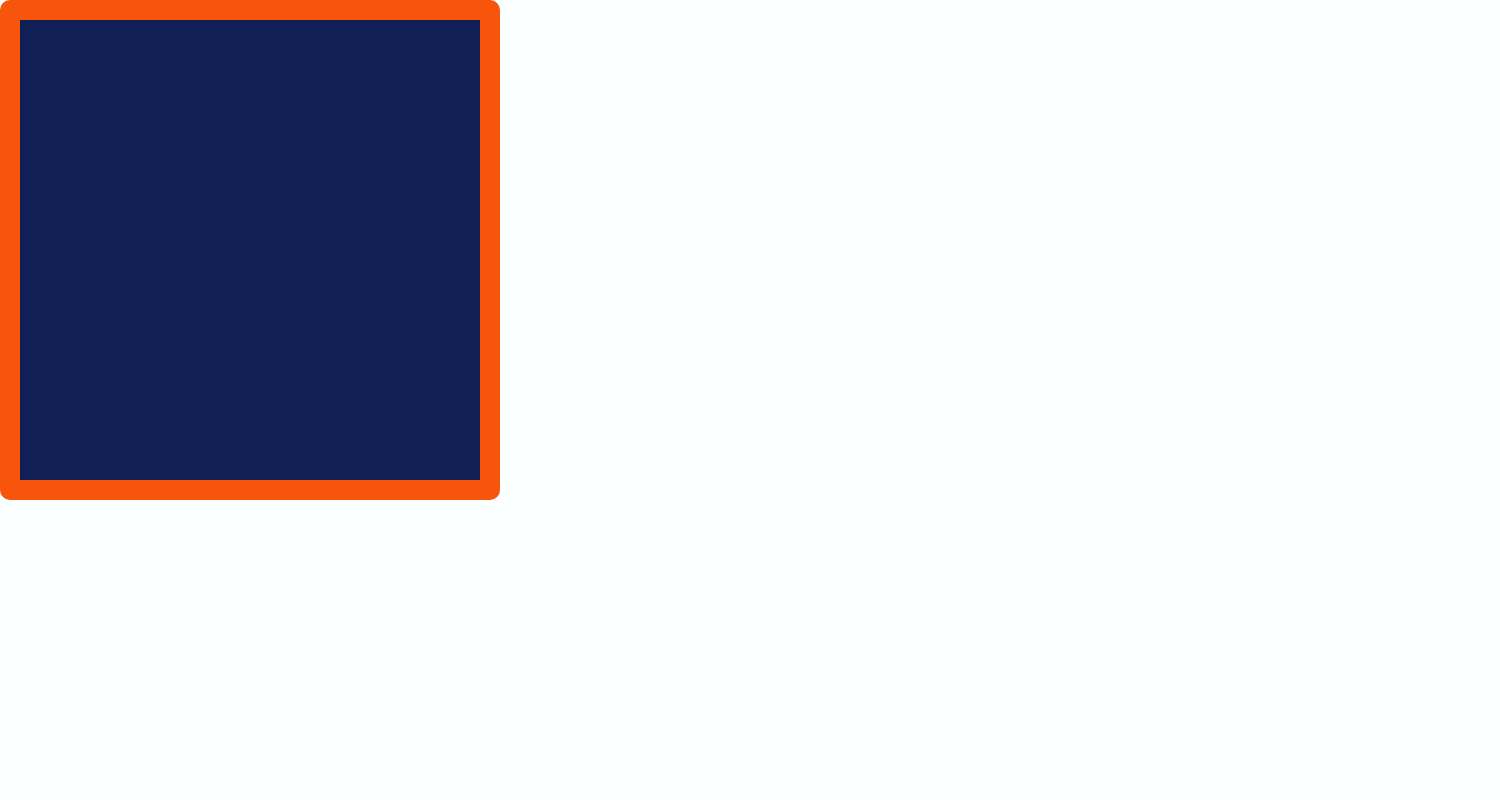
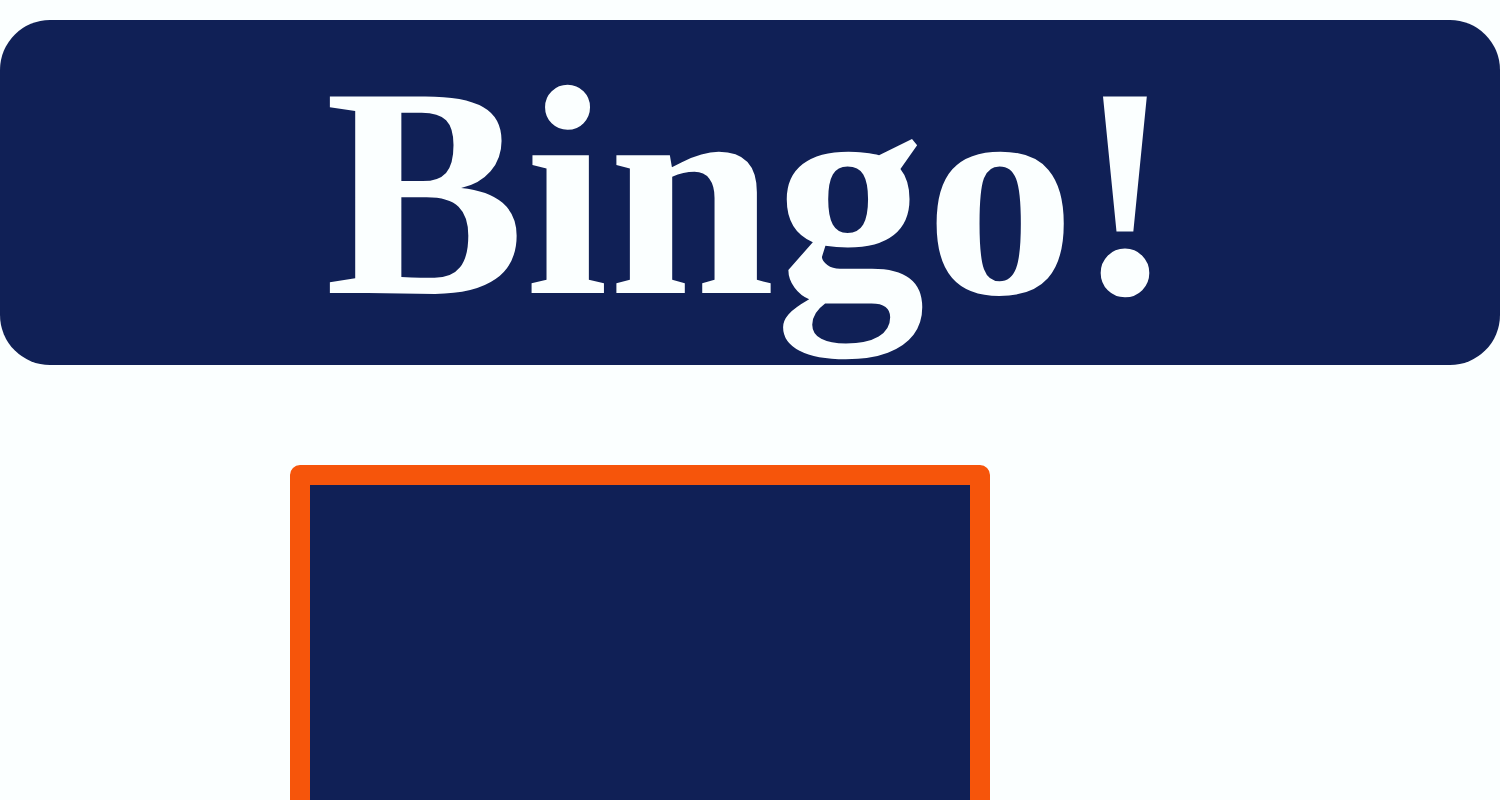
Before and after one commit to staten-island-tech/create-task-TylerBo12, a website built with Vite: page Bingo-Time/index.html in a window 1280 px wide. Shown: the top 800 px of the page, 1500 px wide, since content can reach past the window. Built offline with nearby package versions, Linux system fonts and the light colour scheme.

Commit message:
Bingo Cards!

```diff
--- /dev/null
+++ b/Bingo-Time/Javascript/DOMselectors.js
@@ -0,0 +1,4 @@
+const DOMSelectors = {
+  parent: document.querySelector("#parent"),
+  child: document.querySelector(".child"),
+};
--- a/Bingo-Time/Javascript/main.js
+++ b/Bingo-Time/Javascript/main.js
@@ -1 +1,5 @@
 import "../Styles/style.css";
+
+const bingoBalls = function () {
+  bingoCard.card1.forEach;
+};
--- a/Bingo-Time/Styles/style.css
+++ b/Bingo-Time/Styles/style.css
@@ -11,9 +11,27 @@ body{
 
 #parent{
   background-color: #102056;
-  width: 50rem;
-  height: 50rem;
+  width: 70rem;
+  height: 70rem;
   border: solid #f6550b 2rem;
-  border-radius: 1rem ;
+  border-radius: 1rem;
+  display: flex;
+  justify-content: center;
+  align-content: center;
+  margin: auto;
+  margin-top: 10rem;
+  margin-bottom: 5rem;
 
 }
+
+#title{
+  background-color: #102056;
+  color: #fbffff;
+  font-size: 30rem;
+  display: flex;
+  justify-content: center;
+  border-radius: 5rem;
+  width: 150rem;
+  margin: auto;
+  margin-top: 2rem;
+}
--- a/Bingo-Time/index.html
+++ b/Bingo-Time/index.html
@@ -4,9 +4,10 @@
     <meta charset="UTF-8" />
     <link rel="icon" type="image/svg+xml" href="/vite.svg" />
     <meta name="viewport" content="width=device-width, initial-scale=1.0" />
-    <title>Vite App</title>
+    <title>Its Biiiiiiiiiiiiiingo Tiiiiiiiiiiiiiiime</title>
   </head>
   <body>
+    <h1 id="title">Bingo!</h1>
     <div id="app"></div>
     <div id="parent"></div>
     <script type="module" src="./Javascript/main.js"></script>
```
Also changed, not shown: Bingo-Time/Javascript/array.js (+4 -3 lines).
